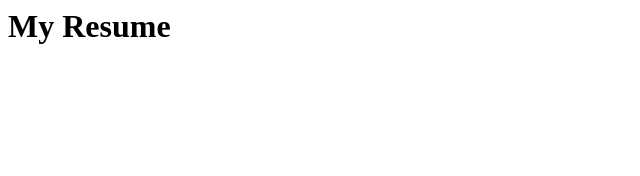
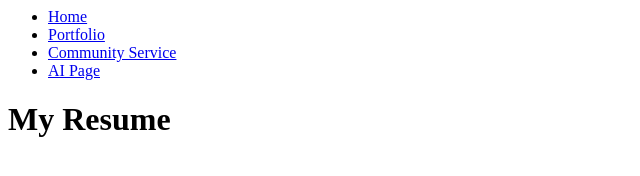
Before and after one commit to CSCE331-Fall2024/HamadC, a plain HTML site: page resume.html in a window 1280 px wide. Shown: the whole page, without its empty margins (0-640 px from the left). Drawn offline with Linux system fonts and the light colour scheme.

```diff
--- a/resume.html
+++ b/resume.html
@@ -5,4 +5,13 @@
 <meta http-equiv="Content-Type" content="text/html; charset=iso-8859-1">
 </head>
 
+<div id = "navigation">
+    <ul>
+      <li><a href="index.html">Home</a></li>
+      <li><a href="portfolio.html">Portfolio</a></li>
+      <li><a href="service.html">Community Service</a></li>
+      <li><a href="ai-page.html">AI Page</a></li>
+    </ul>
+  </div>
+
 <h1>My Resume</h1>
```
Also changed, not shown: ai-page.html (+9 -0 lines), portfolio.html (+9 -0 lines), service.html (+9 -0 lines).
